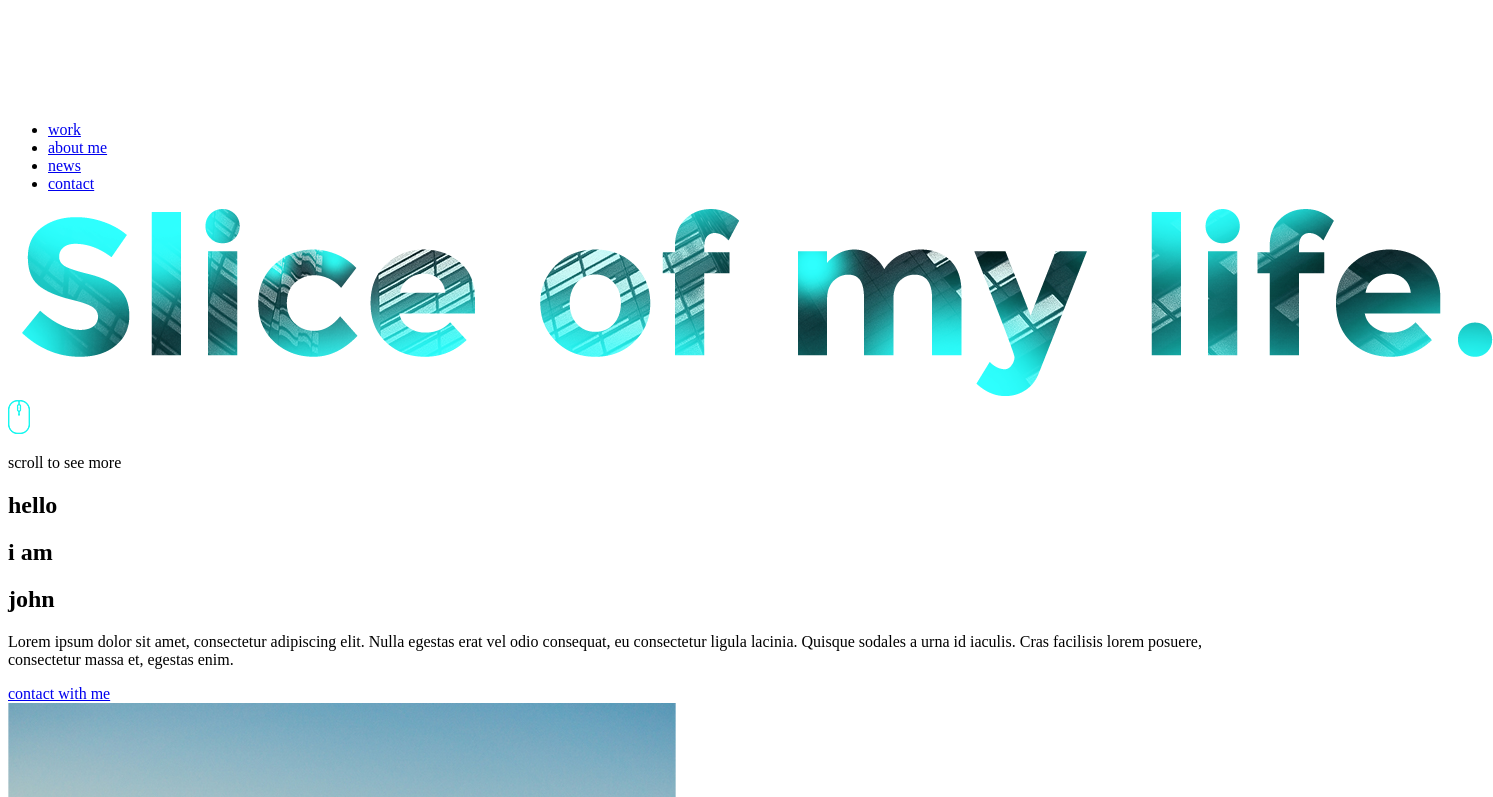
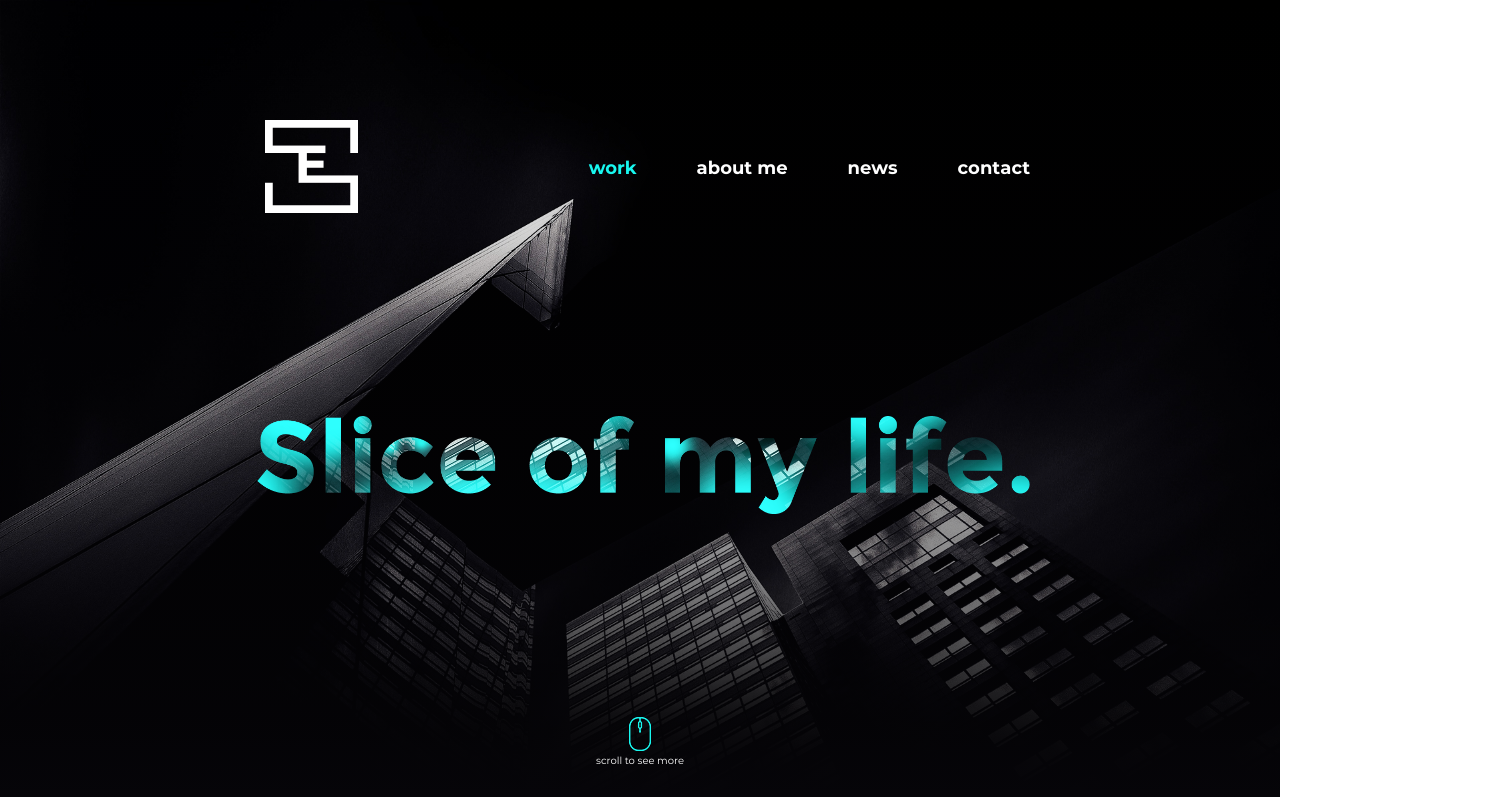
Before and after one commit to saintsfall/pratical-tests_first, a website: page index.html in a window 1280 px wide. Shown: the top 797 px of the page, 1493 px wide, since content can reach past the window. Drawn offline with nearby package versions, Linux system fonts and the light colour scheme; files that its build step writes are made by us from their sources.

Commit message:
Principal files created for the sass structure, some minor chenges related to class made in index.html

```diff
--- a/index.html
+++ b/index.html
@@ -17,7 +17,7 @@
           <div class="navigation__nav">
             <ul class="navigation__nav__list">
               <li class="navigation__nav__item">
-                <a href="#header" class="navigation__nav__link">work</a>
+                <a href="#header" class="navigation__nav__link is-active">work</a>
               </li>
               <li class="navigation__nav__item">
                 <a href="#section-01" class="navigation__nav__link">about me</a>
@@ -26,7 +26,9 @@
                 <a href="#section-02" class="navigation__nav__link">news</a>
               </li>
               <li class="navigation__nav__item">
-                <a href="#footer" class="navigation__nav__link">contact</a>
+                <a href="#footer" class="navigation__nav__link navigation__nav__link--last"
+                  >contact</a
+                >
               </li>
             </ul>
           </div>
--- a/package.json
+++ b/package.json
@@ -4,8 +4,8 @@
   "description": "",
   "main": "index.js",
   "scripts": {
-    "compile:sass": "node-sass src/sass/main.scss dist/css/main.css -w",
-    "watch": "watch 'npm run compile:sass' src/sass"
+    "compile:sass": "node-sass sass/main.scss dist/css/main.css -w",
+    "watch": "watch 'npm run compile:sass' sass"
   },
   "author": "Caio Santos <caio.f.santos@icloud.com>",
   "license": "MIT",
--- /dev/null
+++ b/sass/_base.scss
@@ -0,0 +1,17 @@
+/////////////////////////////////////////////
+//// BASE
+*,
+*:before,
+*:after {
+  box-sizing: border-box;
+
+  margin: 0;
+  padding: 0;
+}
+
+html {
+  font-family: "Montserrat";
+  font-size: 62.5%;
+
+  scroll-behavior: smooth;
+}
--- /dev/null
+++ b/sass/_components.scss
@@ -0,0 +1,61 @@
+/////////////////////////////////////////////
+//// COMPONENTS
+.navigation {
+  display: flex;
+  align-items: center;
+
+  margin: 0 25rem;
+  padding-left: 1.5rem;
+
+  justify-content: space-between;
+
+  &__logo-box {
+    margin-top: 12rem;
+  }
+
+  &__nav {
+    &__list {
+      display: flex;
+
+      margin-top: 12rem;
+
+      list-style: none;
+    }
+
+    &__item {
+    }
+
+    &__link {
+      padding-right: 6rem;
+
+      font-size: 1.8rem;
+      font-weight: bold;
+      text-decoration: none;
+      color: $white-color;
+
+      transition: all 300ms ease-in-out;
+
+      &--last {
+        padding-right: 0;
+      }
+
+      &:hover {
+        color: $primary-color;
+      }
+    }
+  }
+}
+
+.main-text {
+  margin: 20rem 25rem 0 25rem;
+  & img {
+    width: 100%;
+  }
+}
+
+.scroll-box {
+  margin-top: 20rem;
+
+  text-align: center;
+  color: $white-color;
+}
--- /dev/null
+++ b/sass/_layout.scss
@@ -0,0 +1,53 @@
+/////////////////////////////////////////////
+//// LAYOUT
+.header {
+  height: 100vh;
+
+  background-image: linear-gradient(to top, $black-color, 25%, transparent),
+    url("/images/background.jpg");
+  background-size: cover;
+}
+
+.section-01 {
+  display: flex;
+
+  &__left {
+  }
+
+  &__right {
+  }
+}
+
+.section-02 {
+  display: flex;
+
+  &__left {
+  }
+
+  &__right {
+  }
+}
+
+.footer {
+  &__text-box {
+    &__left {
+    }
+
+    &__right {
+    }
+  }
+
+  &__copy-rights {
+  }
+
+  &__navigation {
+    &__list {
+    }
+
+    &__item {
+    }
+
+    &__link {
+    }
+  }
+}
--- /dev/null
+++ b/sass/_typography.scss
@@ -0,0 +1,14 @@
+/////////////////////////////////////////////
+//// TYPOGRAPHY
+@font-face {
+  font-family: "Montserrat";
+  src: url("/fonts/Montserrat-Regular.woff");
+  font-weight: normal;
+  font-style: normal;
+}
+@font-face {
+  font-family: "Montserrat";
+  src: url("/fonts/Montserrat-Bold.woff");
+  font-weight: bold;
+  font-style: normal;
+}
--- /dev/null
+++ b/sass/_utilities.scss
@@ -0,0 +1,6 @@
+/////////////////////////////////////////////
+//// UTILITIES
+
+.is-active {
+  color: $primary-color !important;
+}
--- /dev/null
+++ b/sass/_variables.scss
@@ -0,0 +1,12 @@
+/////////////////////////////////////////////
+//// VARIABLES
+
+//////////////
+//// COLORS
+$primary-color: #18f7ef;
+$secondary-color: #3624ea;
+$white-color: #ffffff;
+$black-color: #060509;
+
+//////////////
+//// TEXT
--- a/sass/main.scss
+++ b/sass/main.scss
@@ -0,0 +1,6 @@
+@import "base";
+@import "variables";
+@import "typography";
+@import "utilities";
+@import "layout";
+@import "components";
```
Also changed, not shown: dist/css/main.css (added), fonts/Montserrat-Bold.woff (added), fonts/Montserrat-Bold.woff2 (added), fonts/Montserrat-Regular.woff (added), fonts/Montserrat-Regular.woff2 (added).
